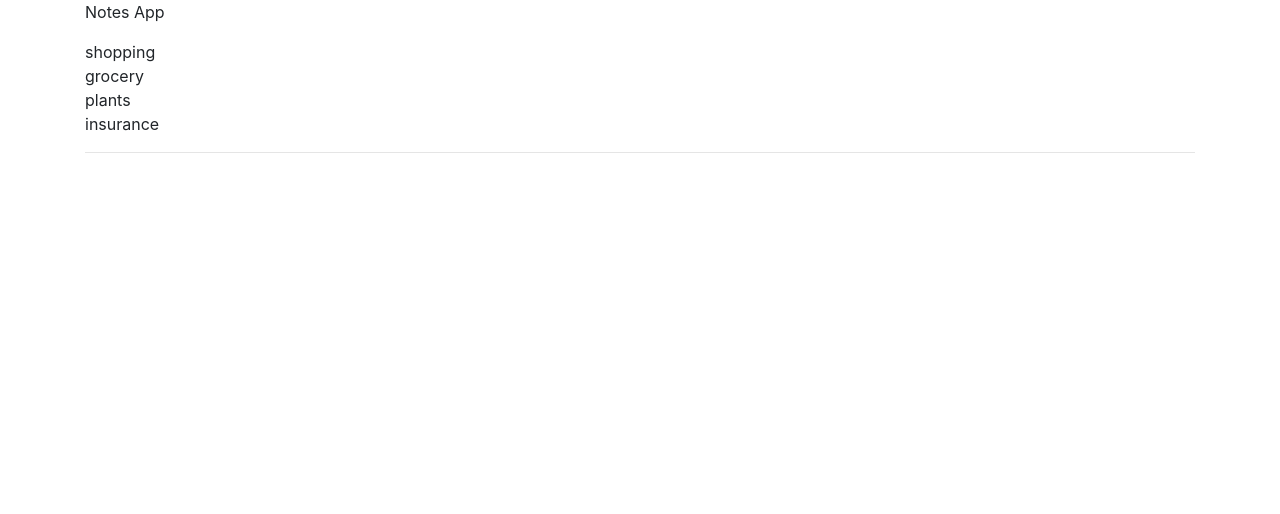
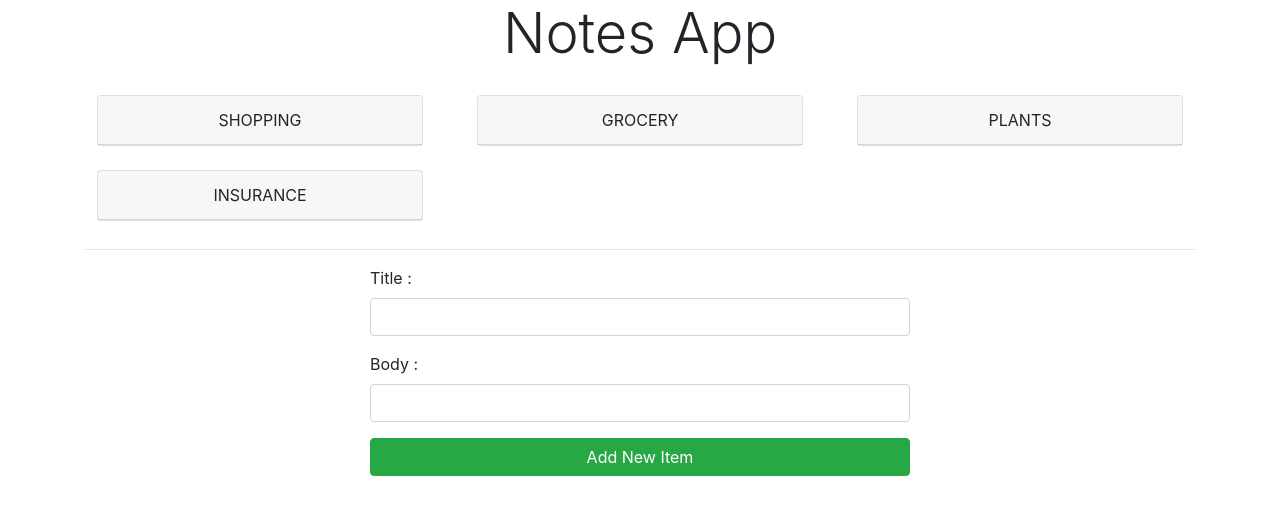
Before and after one commit to synergy2411/incedo-b1, a React (Create React App) app in the folder react-demo/notes-app/: page / in a window 1280 px wide. Shown: the top 514 px of the page. Built offline with nearby package versions, Linux system fonts and the light colour scheme.

Commit message:
add new item form added

```diff
--- a/react-demo/notes-app/src/App.js
+++ b/react-demo/notes-app/src/App.js
@@ -6,7 +6,7 @@ import Notes from './components/Notes/Notes';
 function App() {
   return (
     <div className="container">
-      <p>Notes App</p>
+      <p className="display-4 text-center">Notes App</p>
       <Notes />
     </div>
   );
--- a/react-demo/notes-app/src/components/Notes/NewNoteForm/NoteForm.js
+++ b/react-demo/notes-app/src/components/Notes/NewNoteForm/NoteForm.js
@@ -1,9 +1,55 @@
 import React, { Component } from 'react';
 
 class NoteForm extends Component {
+
+    state = {
+        title : '',
+        body : ''
+    }
+
+
+    onTitleChange = (event) => {
+        // console.log(event.target.value)
+        this.setState({
+            title : event.target.value
+        })
+    }
+    onBodyChange = (event) => {
+        this.setState({
+            body : event.target.value
+        })
+    }
+
+    handleClick = (event) => {
+        event.preventDefault();
+        const title = this.state.title;
+        const body = this.state.body;
+        this.props.addNewItem(title, body)
+    }
+
     render() {
         return (
-            <div>
+            <div className="row">
+                <div className="col-sm-10 offset-sm-1 col-md-6 offset-md-3">
+                    <form>
+                        <div className="form-group">
+                            <label>Title : </label>
+                            <input type="text"
+                                className="form-control"
+                                value={this.state.title}
+                                onChange = {this.onTitleChange} />
+                        </div>
+                        <div className="form-group">
+                            <label>Body : </label>
+                            <input type="text"
+                                className="form-control"
+                                value={this.state.body}
+                                onChange = {this.onBodyChange}/>
+                        </div>
+                        <button className="btn btn-success btn-block"
+                            onClick = {this.handleClick}>Add New Item</button>
+                    </form>
+                </div>
 
             </div>
         );
--- /dev/null
+++ b/react-demo/notes-app/src/components/Notes/NoteList/NoteItem/NoteItem.css
@@ -0,0 +1,9 @@
+.margin-card{
+    margin : 12px;
+    transition: all 0.3s ease-in;
+}
+
+.margin-card:hover{
+    background-color: darkcyan;
+    cursor: pointer;
+}
--- a/react-demo/notes-app/src/components/Notes/NoteList/NoteItem/NoteItem.js
+++ b/react-demo/notes-app/src/components/Notes/NoteList/NoteItem/NoteItem.js
@@ -1,9 +1,15 @@
 import React from 'react';
+import './NoteItem.css';
 
 const NoteItem = (props) => {
     return (
-        <div>
-            {props.note.title}
+        <div className="col-sm-6 col-md-4">
+            <div className="card margin-card">
+                <div className="card-header text-center">
+                    {props.note.title.toUpperCase()}
+                </div>
+            </div>
+
         </div>
     );
 }
--- a/react-demo/notes-app/src/components/Notes/NoteList/NoteList.js
+++ b/react-demo/notes-app/src/components/Notes/NoteList/NoteList.js
@@ -3,12 +3,12 @@ import NoteItem from './NoteItem/NoteItem';
 
 class NoteList extends Component {
     render() {
-        console.log(this.props);
+        // console.log(this.props.notes);  //
         let noteItems = this.props.notes.map(note => {
-            return <NoteItem note={note} />
+            return <NoteItem note={note} key = {note.id}/>
         })
         return (
-            <div>
+            <div className="row">
                 {noteItems}
             </div>
         );
--- a/react-demo/notes-app/src/components/Notes/Notes.js
+++ b/react-demo/notes-app/src/components/Notes/Notes.js
@@ -11,12 +11,27 @@ class Notes extends Component {
             {id: 4, title : "insurance", body : "renew bike insurance"}
         ]
     }
+
+    onAddNewItem = (title, body ) =>{
+        const newNote = {
+            title,
+            body,
+            id : this.state.notes.length + 1
+        }
+        this.setState({
+            notes : [...this.state.notes, newNote]
+        })
+
+        console.log(this.state.notes);
+    }
+
     render() {
         return (
             <div>
                 <NoteList notes = {this.state.notes}/>
                 <hr />
-                <NoteForm />
+                <NoteForm
+                    addNewItem = { (title, body) => this.onAddNewItem(title, body)}/>
             </div>
         );
     }
```
